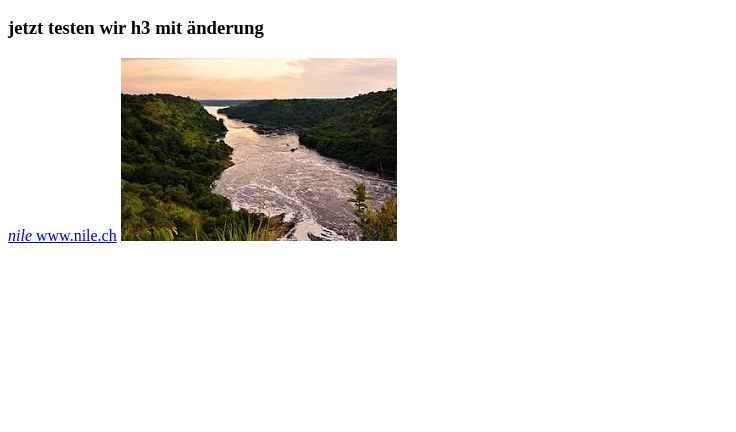
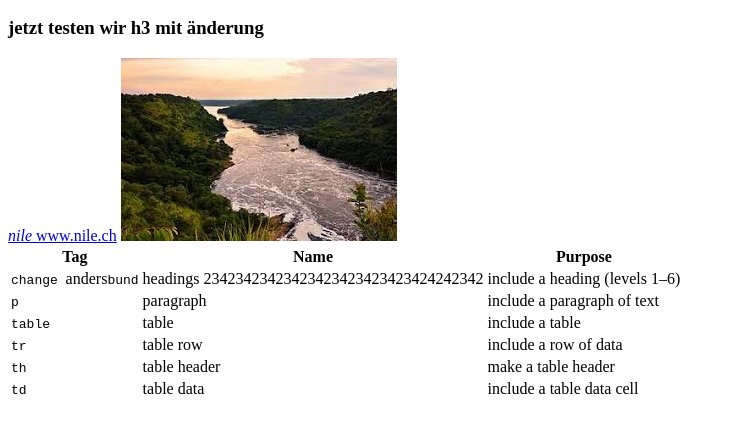
Before and after one commit to Gordonswitzerland/sample_website, a plain HTML site: page index.html in a window 1280 px wide. Shown: the part 178-610 px from the top of the page, without its empty margins (0-736 px from the left). Drawn offline with Linux system fonts and the light colour scheme; files whose address does not match are found by name.

Commit message:
inkl block

```diff
--- a/index.html
+++ b/index.html
@@ -15,5 +15,43 @@
     <a href="https://nile.ch"><em>nile</em> www.nile.ch</a>
 
     <img src="/Users/marcwilli/repos/sample_website/folderzuprobieren/Unknown fluss.jpg" alt="Bild vom Fluss">
+
+    <table>
+      <tr>
+        <th>Tag</th>
+        <th>Name</th>
+        <th>Purpose</th>
+      </tr>
+      <tr>
+        <td><code>change </code>anders<code>bund</code></td>
+        <td>headings 23423423423423423423423423424242342</td>
+        <td>include a heading (levels 1&ndash;6)</td>
+      </tr>
+      <tr>
+        <td><code>p</code></td>
+        <td>paragraph</td>
+        <td>include a paragraph of text</td>
+      </tr>
+      <tr>
+        <td><code>table</code></td>
+        <td>table</td>
+        <td>include a table</td>
+      </tr>
+      <tr>
+        <td><code>tr</code></td>
+        <td>table row</td>
+        <td>include a row of data</td>
+      </tr>
+      <tr>
+        <td><code>th</code></td>
+        <td>table header</td>
+        <td>make a table header</td>
+      </tr>
+      <tr>
+        <td><code>td</code></td>
+        <td>table data</td>
+        <td>include a table data cell</td>
+      </tr>
+    </table>
    </body>
 </html>
```
